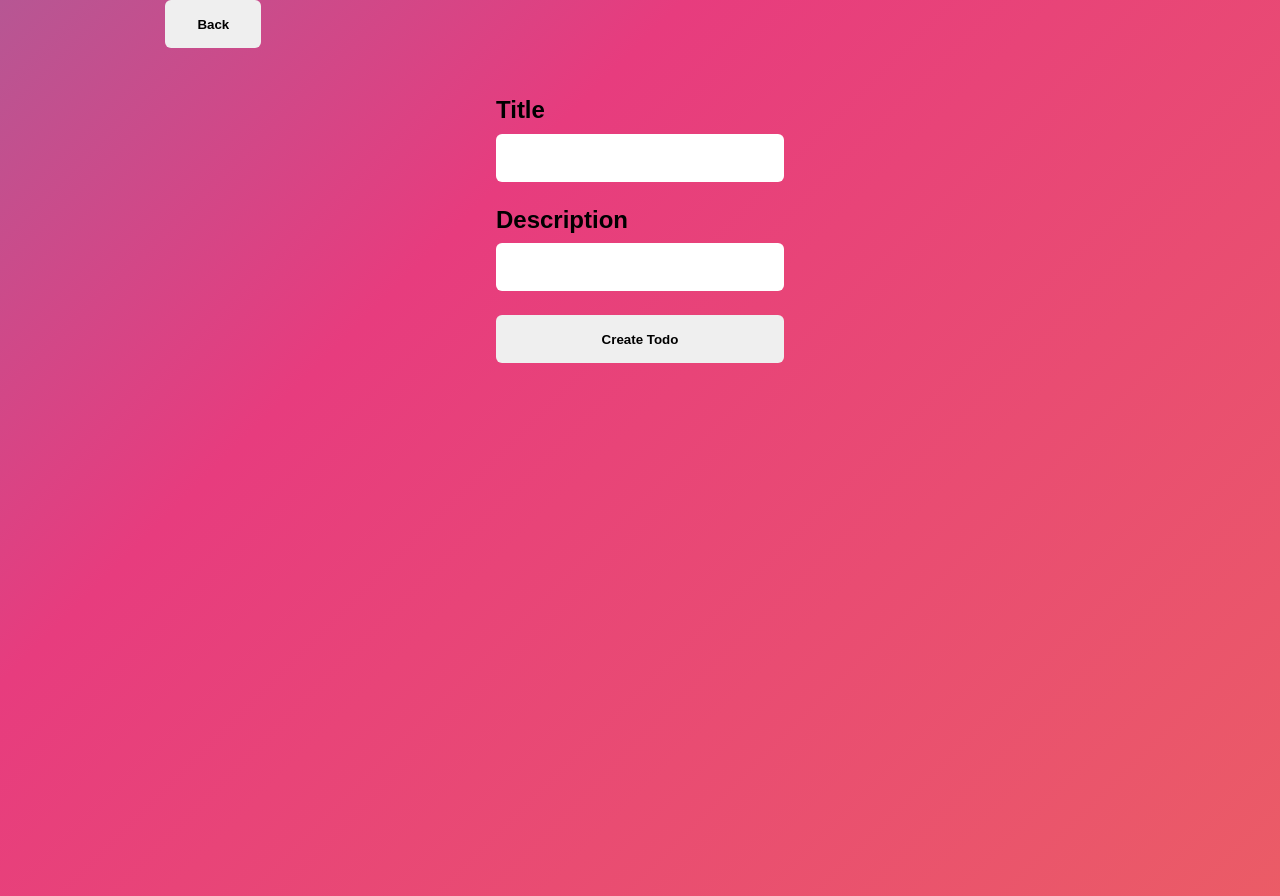
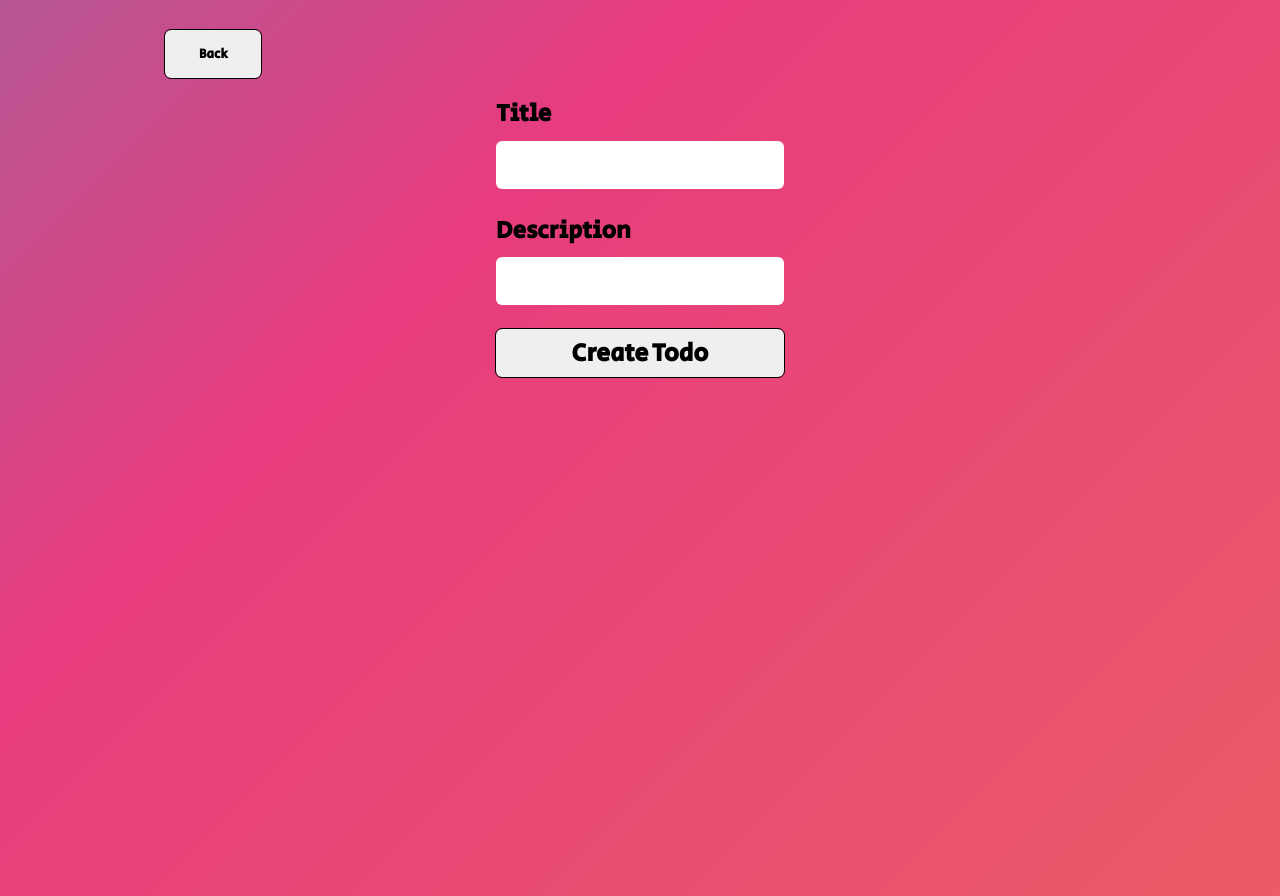
Before and after one commit to JJBonete/mern-todo-list, a React (Create React App) app in the folder client/: page /create-todo in a window 1280 px wide. Built offline with nearby package versions, Linux system fonts and the light colour scheme.

Commit message:
adding button size

```diff
--- a/client/src/App.scss
+++ b/client/src/App.scss
@@ -12,14 +12,13 @@ html {
   font-size: 75%;
 }
 
-body{
+body {
   background: linear-gradient(-45deg, #ee7752, #e73c7e, #23a6d5, #23d5ab);
   background-size: 400% 400%;
   animation: gradient 15s ease infinite;
   height: 100vh;
   font-weight: bold;
-    font-family: 'Doppio One', sans-serif;
-
+  font-family: "Secular One", sans-serif;
 }
 
 @keyframes gradient {
@@ -80,7 +79,8 @@ button {
   display: flex;
   margin: 0;
   font-weight: bold;
-    font-family: 'Doppio One', sans-serif;
+  font-family: "Secular One", sans-serif;
+  outline: solid 1px;
 }
 .button-back,
 .button-new {
@@ -89,7 +89,10 @@ button {
 
 .button-back {
   grid-area: button-back;
+  display: flex;
   justify-self: center;
+  margin: 30px;
+
 
 }
 
@@ -97,6 +100,11 @@ button {
   grid-area: button-new;
   display: flex;
   justify-self: center;
+  margin: 30px;
+}
+
+.button-size{
+    font-size: 25px;
 }
 
 .contents {
@@ -111,7 +119,6 @@ button {
   h1 {
     margin-bottom: 5rem;
     font-size: 50px;
-
   }
 }
 
@@ -134,14 +141,18 @@ button {
     height: max-content;
     width: 24rem !important;
 
+    outline: solid 1px;
+
     margin: 0 auto 2rem;
     .title-description {
       text-align: left;
 
-            h3 {
+      h1 {
+        text-align: center;
+
+        font-size: 20px;
         text-transform: capitalize;
         margin-bottom: 1rem;
-
       }
     }
 
@@ -234,3 +245,7 @@ button {
     }
   }
 }
+
+.p {
+  font-size: 15px;
+}
--- a/client/src/components/createTodo.jsx
+++ b/client/src/components/createTodo.jsx
@@ -59,7 +59,7 @@ export function CreateTodo() {
                         onChange={handleChange}
                         className="input"
                     />
-                    <button type="submit" className="button">
+                    <button type="submit" className="button button-size">
                         create todo
                     </button>
                 </form>
--- a/client/src/components/showTodoList.jsx
+++ b/client/src/components/showTodoList.jsx
@@ -9,8 +9,9 @@ function TodoCard({ data, handleEdit, handleDelete }) {
     return (
         <li key={_id}>
             <div className="title-description">
-                <h3>{title}</h3>
-                <p>{description}</p>
+                <h1>{title}</h1>
+                <br/>
+                <p className="p">{description}</p>
             </div>
 
             <div className="button-container">
--- a/client/src/components/updateTodo.jsx
+++ b/client/src/components/updateTodo.jsx
@@ -52,7 +52,7 @@ export function UpdateTodo({ _id, handleClose, handleUpdate }) {
                 className="input"
                 onChange={handleChange}
             />
-            <button type="submit" className="button">
+            <button type="submit" className="button button-size">
                 Submit
             </button>
         </form>
--- a/client/src/index.js
+++ b/client/src/index.js
@@ -5,9 +5,11 @@ import reportWebVitals from "./reportWebVitals";
 
 ReactDOM.render(
     <React.StrictMode>
+        <link rel="stylesheet" href="https://fonts.googleapis.com/css?family=Secular+One"/>
         <App />
     </React.StrictMode>,
     document.getElementById("root")
+
 );
 
 // If you want to start measuring performance in your app, pass a function
```
Also changed, not shown: 1 other file (tests, documents, lock files or other folders). Lines whose indentation alone changed are shown as unchanged.
